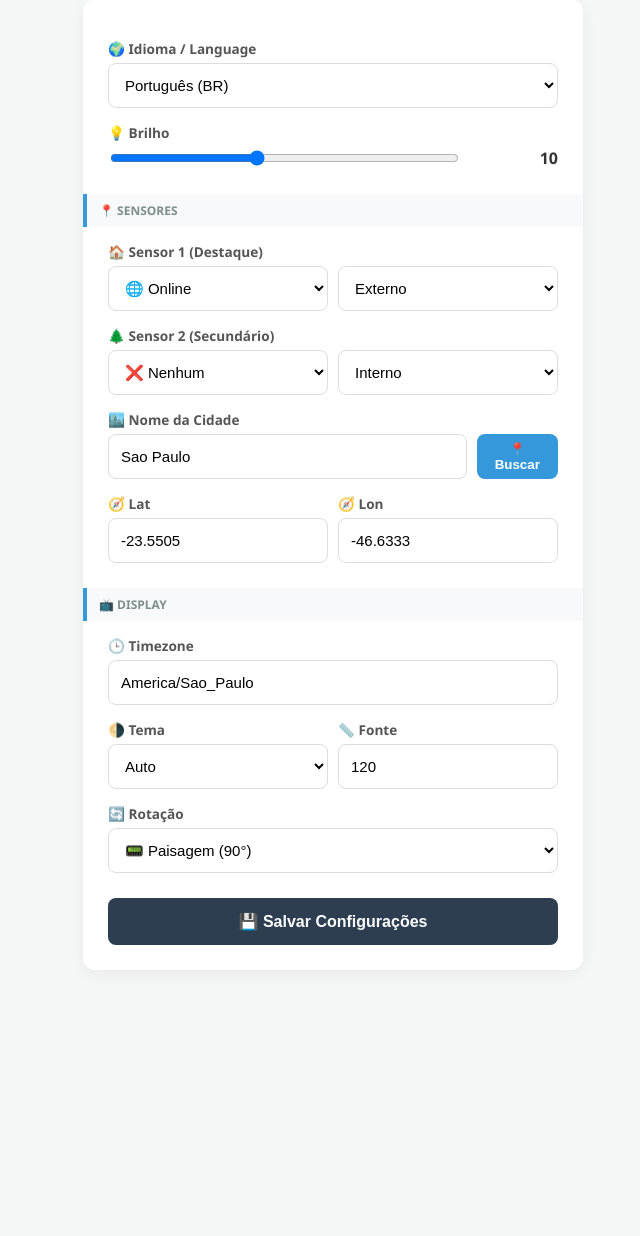
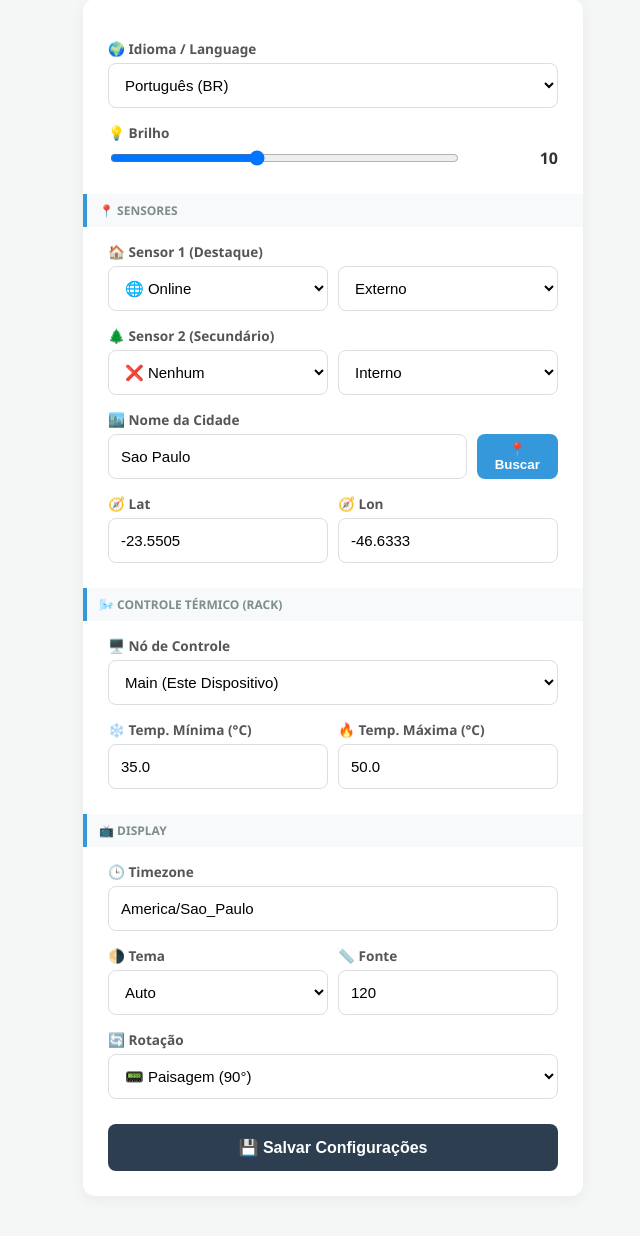
Before and after one commit to zanivann/Kindleberry, a Flask app: page / in a window 1280 px wide. Shown: the part 215-1451 px from the top of the page, without its empty margins (307-947 px from the left). Before the commit the page ends 1160 px from the top, so only its background shows below. Run offline with Flask 3, Linux system fonts and the light colour scheme.

Commit message:
feat(thermals): implementa controle térmico distribuído (Master/Slave) com suporte PWM via rpi-lgpio e DS18B20

```diff
--- a/agent/docker-compose.yml
+++ b/agent/docker-compose.yml
@@ -4,9 +4,9 @@ services:
   agent:
     build: .
     container_name: kindleberry_agent
-    # Partilha a rede para ler o tráfego (up/down) do host
     network_mode: "host"
-    # Monta os sensores térmicos e de ventoinhas em modo leitura
+    privileged: true # Necessário para acesso direto ao hardware GPIO via Docker
     volumes:
       - /sys:/sys:ro
+      - /dev:/dev # Expõe os dispositivos para o rpi-lgpio
     restart: unless-stopped
--- a/server/main.py
+++ b/server/main.py
@@ -3,8 +3,14 @@ from flask import Flask, send_file, request, render_template, redirect
 from PIL import Image, ImageDraw, ImageFont, ImageOps
 from w1thermsensor import W1ThermSensor
 
+try:
+    from gpiozero import PWMOutputDevice
+except ImportError:
+    PWMOutputDevice = None
+
 # --- ESTADO GLOBAL ---
 latest_sensor_data = {"temp": "--", "hum": "--", "ext_temp": "--"}
+current_fan_speed = 0.0
 DASH_ACTIVE = True
 CURRENT_LANG = {}
 last_net_io, last_net_time, net_history = None, 0, []
@@ -22,8 +28,14 @@ except Exception as e:
 try: ds_sensor = W1ThermSensor()
 except Exception: ds_sensor = None
 
+try:
+    fan = PWMOutputDevice(18, frequency=100) if PWMOutputDevice else None
+except Exception as e:
+    print(f"✗ [HARDWARE] Erro Fan PWM: {e}")
+    fan = None
+
 def update_sensor_background():
-    global latest_sensor_data
+    global latest_sensor_data, current_fan_speed
     while True:
         if sensor_client:
             try:
@@ -33,9 +45,27 @@ def update_sensor_background():
                     latest_sensor_data["hum"] = f"{h:.1f}"
             except Exception: pass
         if ds_sensor:
-            try: latest_sensor_data["ext_temp"] = f"{ds_sensor.get_temperature():.1f}"
-            except Exception: pass
-        time.sleep(15)
+            try:
+                t_ext = ds_sensor.get_temperature()
+                latest_sensor_data["ext_temp"] = f"{t_ext:.1f}"
+
+                # Controle da Noctua
+                if fan:
+                    c = load_config()
+                    t_min = float(c.get("fan_temp_min", 35.0))
+                    t_max = float(c.get("fan_temp_max", 50.0))
+
+                    if t_ext >= t_max: speed = 1.0
+                    elif t_ext <= t_min: speed = 0.2
+                    else: speed = 0.2 + (0.8 * ((t_ext - t_min) / (t_max - t_min)))
+
+                    fan.value = speed
+                    current_fan_speed = speed
+            except Exception:
+                if fan:
+                    fan.value = 1.0
+                    current_fan_speed = 1.0
+        time.sleep(5)
 
 app = Flask(__name__)
 BASE_DIR = os.path.dirname(os.path.abspath(__file__))
@@ -45,7 +75,7 @@ ICONS_DIR = os.path.join(BASE_DIR, "icons")
 if not os.path.exists(ICONS_DIR): os.makedirs(ICONS_DIR)
 
 def load_config():
-    default = {"rotation": 1, "font_size": 120, "city_name": "Sao Paulo", "timezone": "America/Sao_Paulo", "lat": "-23.5505", "lon": "-46.6333", "theme_mode": "auto", "language": "pt_BR", "brightness": 10, "sensor_main": "online", "sensor_ext": "none", "label_main": "Ext", "label_ext": "Int"}
+    default = {"rotation": 1, "font_size": 120, "city_name": "Sao Paulo", "timezone": "America/Sao_Paulo", "lat": "-23.5505", "lon": "-46.6333", "theme_mode": "auto", "language": "pt_BR", "brightness": 10, "sensor_main": "online", "sensor_ext": "none", "label_main": "Ext", "label_ext": "Int", "fan_temp_min": 35.0, "fan_temp_max": 50.0}
     try:
         if not os.path.exists(CONFIG_FILE): return default
         with open(CONFIG_FILE, 'r') as f:
@@ -141,7 +171,7 @@ def serve_dashboard():
         f_huge = ImageFont.truetype(f_p, conf.get('font_size', 120))
         f_city = ImageFont.truetype(f_p, 90); f_med = ImageFont.truetype(f_p, 45)
         f_graph = ImageFont.truetype(f_p, 32); f_tiny = ImageFont.truetype(f_p, 24)
-        f_label = ImageFont.truetype(f_p, 35) # Fonte pequena para prefixos
+        f_label = ImageFont.truetype(f_p, 35)
 
         temp_on, cond_txt, icon_url = get_weather(conf['lat'], conf['lon'])
         moon_icon, moon_key = get_moon_phase()
@@ -155,7 +185,7 @@ def serve_dashboard():
         v1, h1, st1 = get_v(conf['sensor_main']); v2, h2, st2 = get_v(conf['sensor_ext'])
         now = datetime.datetime.now(); update_net_stats()
 
-        # --- UI ESQUERDA (LABELS MINIMALISTAS v2.4.1) ---
+        # --- UI ESQUERDA ---
         draw.text((60, 40), now.strftime("%H:%M"), font=f_huge, fill=FG)
         draw.text((60, 190), f"{t(f'day_{now.weekday()}')}, {now.strftime('%d/%m')}", font=f_med, fill=FG)
         draw.text((60, 280), conf.get('city_name', 'Dashboard'), font=f_city, fill=FG)
@@ -165,7 +195,7 @@ def serve_dashboard():
         # Sensor 1
         label1 = f"{conf.get('label_main','')}: "
         l_w1 = draw.textlength(label1, font=f_label)
-        draw.text((60, ptr + 65), label1, font=f_label, fill=FG) # Alinhado à base da temperatura
+        draw.text((60, ptr + 65), label1, font=f_label, fill=FG)
         draw.text((60 + l_w1, ptr), f"{v1}°C", font=f_huge, fill=FG)
         ptr += 145
 
@@ -177,7 +207,6 @@ def serve_dashboard():
             draw.text((60 + l_w2, ptr), f"{v2}°C", font=f_huge, fill=FG)
             ptr += 145
 
-        # Umidade (Ortografia corrigida)
         h_val = h1 if conf['sensor_main'] == "dht" else h2 if conf['sensor_ext'] == "dht" else None
         if h_val and h_val != "--":
             draw.text((60, ptr), f"Umidade: {h_val}%", font=f_med, fill=FG); ptr += 70
@@ -209,7 +238,10 @@ def serve_dashboard():
 
         # --- UI DIREITA ---
         draw.line((724, 50, 724, 1022), fill=FG, width=4); cx = 1086
-        h_info = f"IP: {get_ip()} | Bat: {kindle_bat or '--'}% | {now.strftime('%H:%M:%S')}"
+
+        rack_t = latest_sensor_data.get('ext_temp', '--')
+        fan_p = int(current_fan_speed * 100) if current_fan_speed is not None else "--"
+        h_info = f"IP: {get_ip()} | Bat: {kindle_bat or '--'}% | Rack: {rack_t}°C | Fan: {fan_p}% | {now.strftime('%H:%M:%S')}"
         draw.text((740, 60), h_info, font=f_tiny, fill=FG)
 
         y_m = 205
@@ -243,7 +275,14 @@ def update():
     fields = ['city_name', 'lat', 'lon', 'timezone', 'language', 'theme_mode', 'sensor_main', 'sensor_ext', 'label_main', 'label_ext']
     for k in fields:
         if k in request.form: c[k] = request.form[k]
-    c.update({"font_size": int(request.form.get('font_size', 120)), "brightness": int(request.form.get('brightness', 10)), "rotation": int(request.form.get('rotation', 1))})
+
+    c.update({
+        "font_size": int(request.form.get('font_size', 120)),
+        "brightness": int(request.form.get('brightness', 10)),
+        "rotation": int(request.form.get('rotation', 1)),
+        "fan_temp_min": float(request.form.get('fan_temp_min', 35.0)),
+        "fan_temp_max": float(request.form.get('fan_temp_max', 50.0))
+    })
     save_config(c); return redirect('/')
 
 @app.route('/toggle_status', methods=['POST'])
--- a/server/templates/index.html
+++ b/server/templates/index.html
@@ -95,6 +95,23 @@
                     <div><label>🧭 Lon</label><input type="text" id="lon_field" name="lon" value="{{ config.lon }}"></div>
                 </div>
 
+                <div class="section-title">🌬️ Controle Térmico (Rack)</div>
+                <label>🖥️ Nó de Controle</label>
+                <select name="fan_node">
+                    <option value="main" {% if config.fan_node == 'main' %}selected{% endif %}>Main (Este Dispositivo)</option>
+                    <option value="slave" {% if config.fan_node == 'slave' %}selected{% endif %}>Slave (Nó Secundário)</option>
+                </select>
+                <div class="row-group">
+                    <div>
+                        <label>❄️ Temp. Mínima (°C)</label>
+                        <input type="number" step="0.1" name="fan_temp_min" value="{{ config.fan_temp_min | default(35.0) }}">
+                    </div>
+                    <div>
+                        <label>🔥 Temp. Máxima (°C)</label>
+                        <input type="number" step="0.1" name="fan_temp_max" value="{{ config.fan_temp_max | default(50.0) }}">
+                    </div>
+                </div>
+
                 <div class="section-title">📺 Display</div>
                 <label>🕒 Timezone</label>
                 <input type="text" name="timezone" value="{{ config.timezone }}">
```
Also changed, not shown: agent/agent.py (+88 -32 lines), 2 other files.
